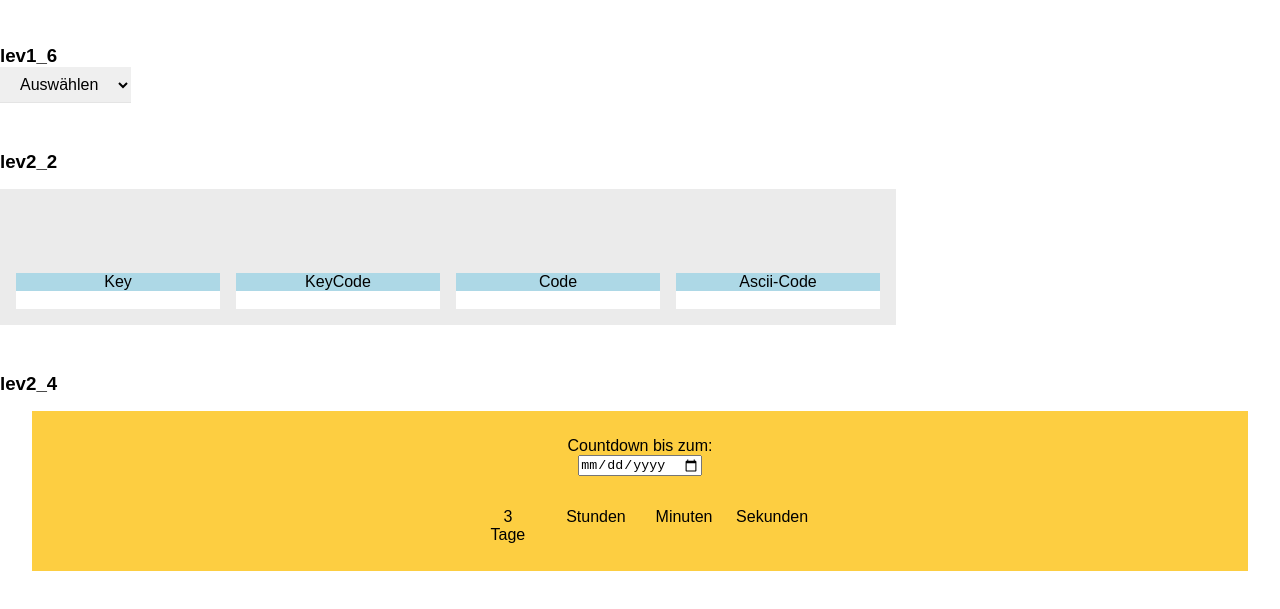
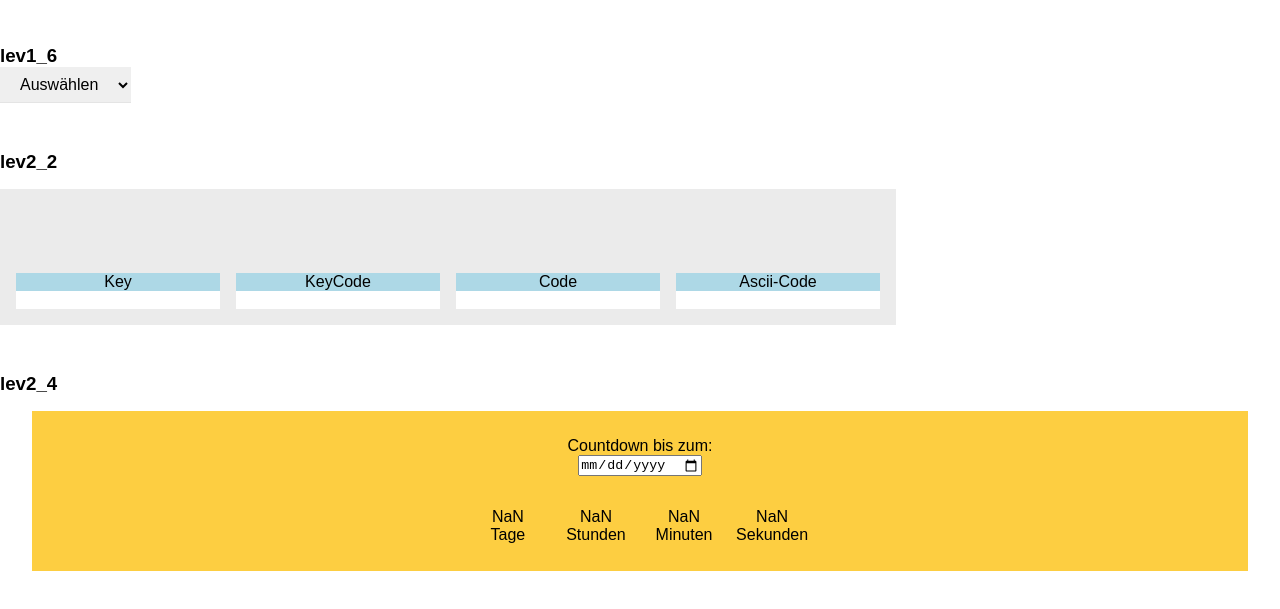
Before and after one commit to WeiMingTay/20221103_eventListener, a plain HTML site: page index.html in a window 1280 px wide. Shown: the part 109-718 px from the top of the page. Drawn offline with Linux system fonts and the light colour scheme.

Commit message:
countdown

```diff
--- a/assets/js/script.js
+++ b/assets/js/script.js
@@ -37,7 +37,26 @@ document.body.addEventListener("keydown", (e) => {
 	keyCode.innerHTML = e.keyCode;
 	document.getElementById("keyCode").innerHTML = e.keyCode;
 	code.innerHTML = e.code;
-    ascii.innerHTML = (e.key.charCodeAt())
+	ascii.innerHTML = e.key.charCodeAt();
 });
 
 console.log("%c=== lev2_4 Counter Birthday ===", "color:lightgreen");
+// Schreibe eine kleine App, die die Zeit bis zu deinem Geburtstag zählt.
+// Zeit = Tage, Stunden, Minuten, Sekunden.
+
+setInterval(countdown, 1000);
+
+function countdown() {
+	let datumInput = new Date(document.getElementById("inputDate").value);
+	let tage = document.getElementById("tageAusgabe");
+	let stunden = document.getElementById("stdAusgabe");
+	let minuten = document.getElementById("minAusgabe");
+	let sekunden = document.getElementById("sekAusgabe");
+
+	let datum = datumInput.getTime() - new Date().getTime();
+
+	sekunden.innerHTML = Math.floor(datum / 1000)-(Math.floor(datum / 1000 / 60))*60;
+	minuten.innerHTML = Math.floor(datum / 1000 / 60)-(Math.floor((datum/1000)/60/60))*60;
+    stunden.innerHTML = Math.floor((datum/1000)/60/60)-(Math.floor((datum/1000)/60/60/24)*24)
+    tage.innerHTML = Math.floor((datum/1000)/60/60/24)
+}
--- a/index.html
+++ b/index.html
@@ -70,7 +70,7 @@
                     <input type="date" id="inputDate">
                     <div>
                         <div>
-                            <p id="tageAusgabe">3</p>
+                            <p id="tageAusgabe"></p>
                             <p>Tage</p>
                         </div>
                         <div>
```
